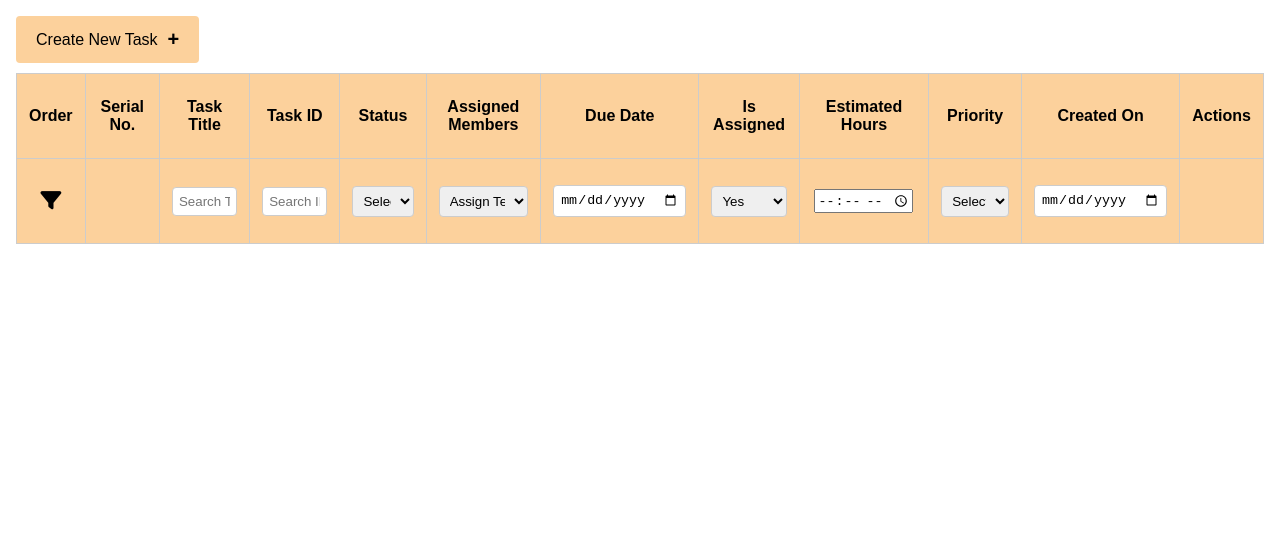
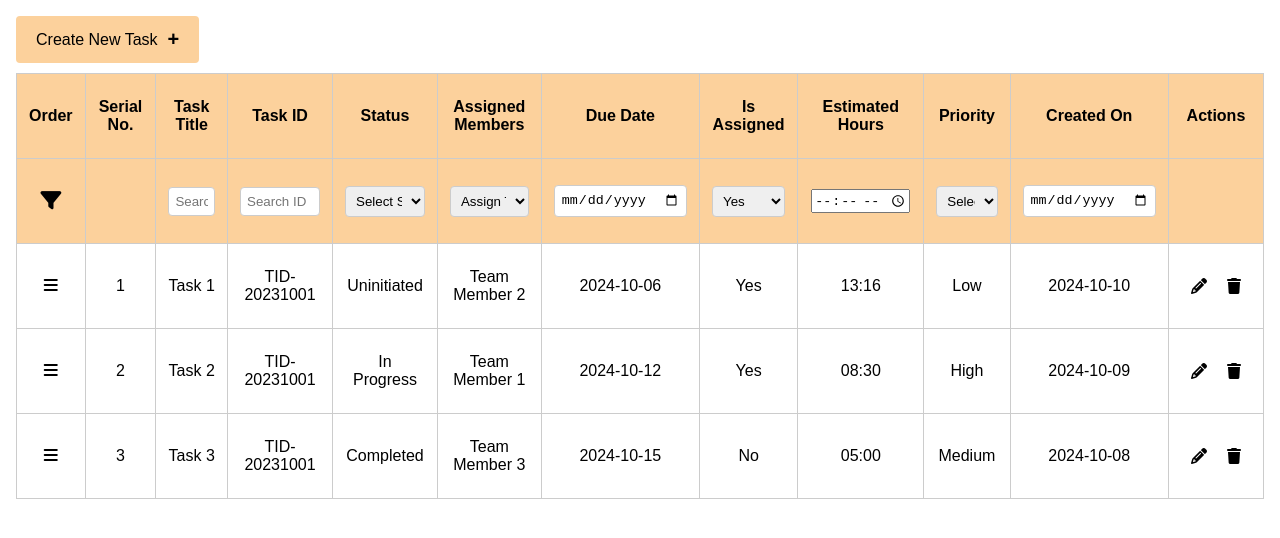
Before and after one commit to oshanpandit/handySolver-task, a React (Vite) app: page / in a window 1280 px wide. Shown: the top 538 px of the page. Built offline with nearby package versions, Linux system fonts and the light colour scheme.

Commit message:
drag and drop added

```diff
--- a/package.json
+++ b/package.json
@@ -12,12 +12,14 @@
   "dependencies": {
     "bootstrap-icons": "^1.11.3",
     "react": "^18.3.1",
+    "react-beautiful-dnd": "^13.1.1",
     "react-dom": "^18.3.1",
     "sass": "^1.79.4"
   },
   "devDependencies": {
     "@eslint/js": "^9.11.1",
     "@types/react": "^18.3.10",
+    "@types/react-beautiful-dnd": "^13.1.8",
     "@types/react-dom": "^18.3.0",
     "@vitejs/plugin-react": "^4.3.2",
     "eslint": "^9.11.1",
--- a/src/App.jsx
+++ b/src/App.jsx
@@ -1,9 +1,44 @@
 import { useState } from 'react';
-import TaskModal from './TaskModal'
+import TaskModal from './TaskModal';
+import { DragDropContext, Droppable, Draggable } from "react-beautiful-dnd";
 
 function App() {
-  const [isModalOpen,setIsModalOpen]=useState(false);
-  const [taskList,setTaskList]=useState([]);
+  const [isModalOpen, setIsModalOpen] = useState(false);
+  const [taskList, setTaskList] = useState([
+    {
+      serialNo: '1',
+      title: "Task 1",
+      status: "Uninitiated",
+      assignedMember: "Team Member 2",
+      dueDate: "2024-10-06",
+      isAssigned: "Yes",
+      estimatedHours: "13:16",
+      priorityType: "Low",
+      creationDate: "2024-10-10"
+    },
+    {
+      serialNo: '2',
+      title: "Task 2",
+      status: "In Progress",
+      assignedMember: "Team Member 1",
+      dueDate: "2024-10-12",
+      isAssigned: "Yes",
+      estimatedHours: "08:30",
+      priorityType: "High",
+      creationDate: "2024-10-09"
+    },
+    {
+      serialNo: '3',
+      title: "Task 3",
+      status: "Completed",
+      assignedMember: "Team Member 3",
+      dueDate: "2024-10-15",
+      isAssigned: "No",
+      estimatedHours: "05:00",
+      priorityType: "Medium",
+      creationDate: "2024-10-08"
+    }
+  ]);
 
   const handleOpenModal = () => {
     setIsModalOpen(true);
@@ -11,6 +46,18 @@ function App() {
 
   const handleCloseModal = () => {
     setIsModalOpen(false);
+  };
+
+  const handleDragEnd = (result) => {
+    if (!result.destination) {
+      return; // Dropped outside the list
+    }
+
+    const reorderedTasks = Array.from(taskList);
+    const [movedTask] = reorderedTasks.splice(result.source.index, 1);
+    reorderedTasks.splice(result.destination.index, 0, movedTask);
+
+    setTaskList(reorderedTasks);
   };
 
   return (
@@ -24,7 +71,10 @@ function App() {
         </div>
 
         <div className="task-table">
-          <table>
+          <DragDropContext onDragEnd={handleDragEnd}>
+            <Droppable droppableId='droppable'>
+              {(provided) => (
+                <table ref={provided.innerRef} {...provided.droppableProps}>
                   <thead>
                     <tr>
                       <th>Order</th>
@@ -99,10 +149,11 @@ function App() {
                     </tr>
                   </thead>
                   <tbody>
-
                     {taskList.map((item, index) => (
-             <tr key={index}> {/* Add a unique key prop here */}
-             <td><i className="fa-solid fa-bars"></i></td>
+                      <Draggable key={item.serialNo} draggableId={item.serialNo} index={index}>
+                        {(provided) => (
+                          <tr ref={provided.innerRef} {...provided.draggableProps}>
+                            <td {...provided.dragHandleProps}><i className="fa-solid fa-bars"></i></td>
                             <td>{item.serialNo}</td>
                             <td>{item.title}</td>
                             <td>TID-20231001</td>
@@ -120,14 +171,19 @@ function App() {
                               </div>
                             </td>
                           </tr>
+                        )}
+                      </Draggable>
                     ))}
-
-
+                    {provided.placeholder}
                   </tbody>
+                  {provided.placeholder}
                 </table>
+              )}
+            </Droppable>
+          </DragDropContext>
         </div>
       </div>
-      <TaskModal isOpen={isModalOpen} onClose={handleCloseModal} setTaskList={setTaskList} taskList={taskList}/>
+      <TaskModal isOpen={isModalOpen} onClose={handleCloseModal} setTaskList={setTaskList} taskList={taskList} />
     </>
   );
 }
--- a/src/TaskModal.jsx
+++ b/src/TaskModal.jsx
@@ -12,7 +12,7 @@ const Modal = ({ isOpen, onClose,setTaskList,taskList}) => {
     const month = String(currentDate.getMonth() + 1).padStart(2, '0'); // Months are zero-indexed, so we add 1
     const day = String(currentDate.getDate()).padStart(2, '0');
     const formattedDate = `${year}-${month}-${day}`;
-    formObject={...formObject,serialNo:taskList.length+1,creationDate:formattedDate}
+    formObject={...formObject,serialNo:(taskList.length+1).toString(),creationDate:formattedDate}
     console.log(formObject);
     setTaskList((prev)=>[...prev,formObject]);
     onClose();
--- a/src/main.jsx
+++ b/src/main.jsx
@@ -4,7 +4,7 @@ import App from './App.jsx'
 import './index.scss'
 
 createRoot(document.getElementById('root')).render(
-  <StrictMode>
+  // <StrictMode>
     <App />
-  </StrictMode>,
+  // </StrictMode>,
 )
```
Also changed, not shown: 1 other file (tests, documents, lock files or other folders). Lines whose indentation alone changed are shown as unchanged.
